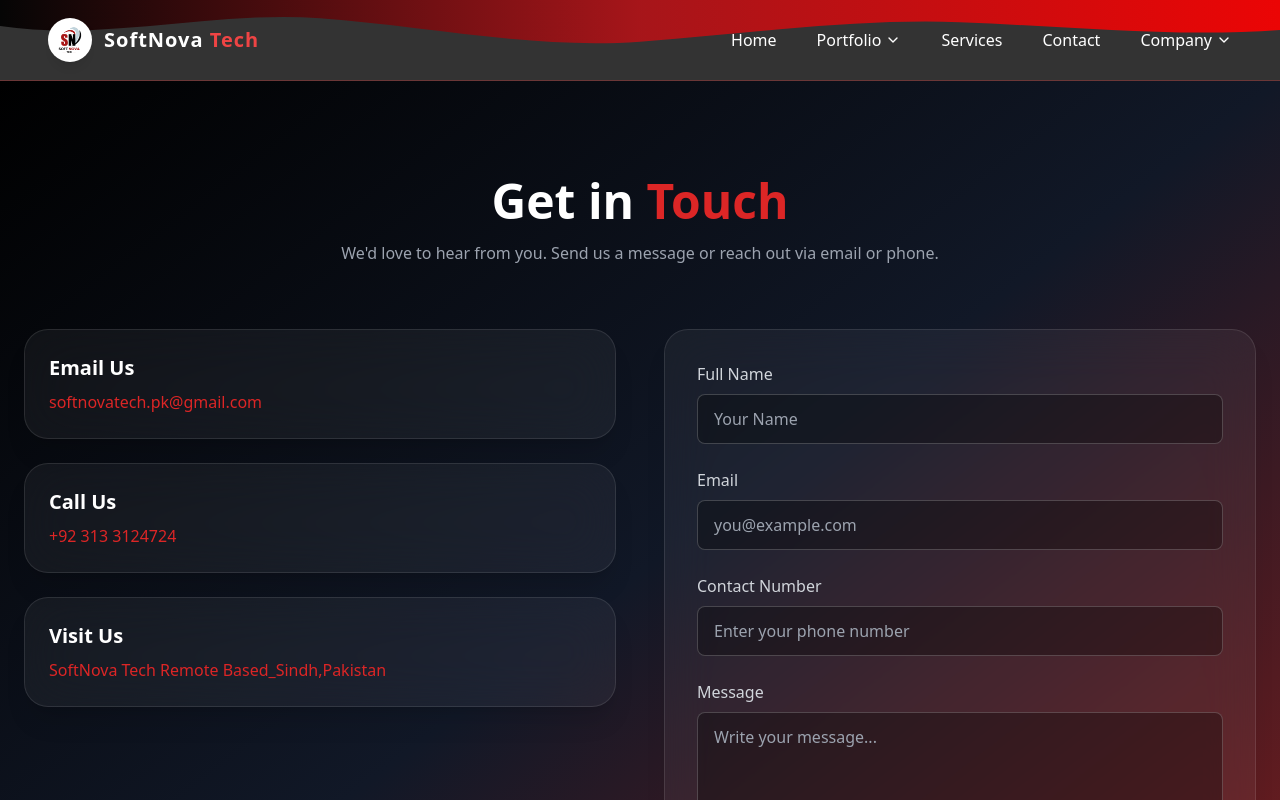
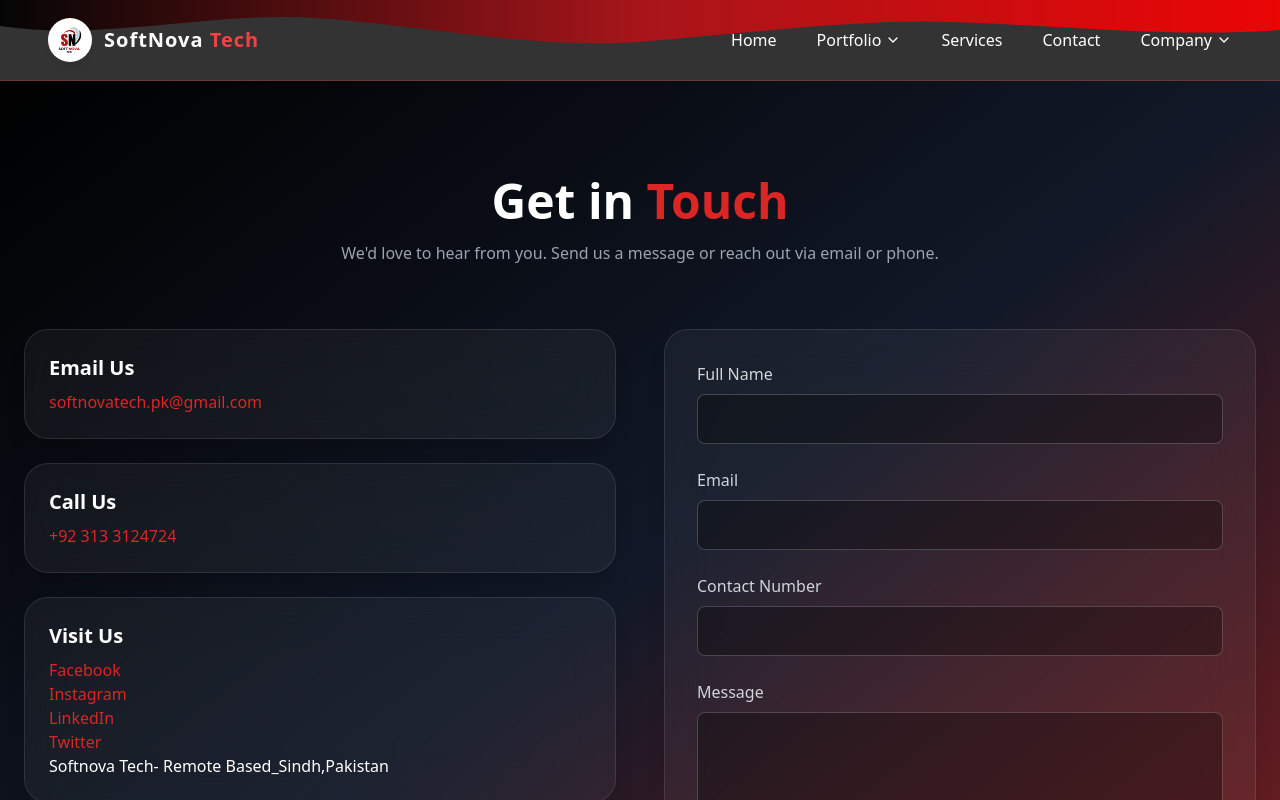
Before and after one commit to softnovatech26/softnova-website, a React (Create React App) app in the folder frontend/: page /contact in a window 1280 px wide. Shown: the top 800 px of the page. Built offline with nearby package versions, Linux system fonts and the light colour scheme.

Commit message:
Contact page e

```diff
--- a/frontend/src/pages/Contact.jsx
+++ b/frontend/src/pages/Contact.jsx
@@ -5,6 +5,7 @@
   const [formData, setFormData] = useState({
     name: "",
     email: "",
+    phone: "", // ✅ FIX
     message: ""
   });
   const [isSubmitting, setIsSubmitting] = useState(false);
@@ -35,7 +36,7 @@
 
       if (data.success) {
         setSubmitStatus("Message sent successfully!");
-        setFormData({ name: "", email: "", message: "" });
+        setFormData({ name: "", email: "", phone: "", message: "" }); // ✅ FIX
       } else {
         setSubmitStatus("Error: " + JSON.stringify(data.errors));
       }
@@ -61,100 +62,77 @@
 
         <div className="max-w-7xl mx-auto grid md:grid-cols-2 gap-12">
           <div className="space-y-6">
-            <div
-              className="group relative rounded-3xl overflow-hidden
-              bg-white/5 border border-white/10 backdrop-blur-xl
-              shadow-xl transform transition duration-500
-              hover:-translate-y-4 hover:shadow-red-900/40 p-6"
-            >
+
+            <div className="group relative rounded-3xl overflow-hidden bg-white/5 border border-white/10 backdrop-blur-xl shadow-xl transform transition duration-500 hover:-translate-y-4 hover:shadow-red-900/40 p-6">
               <h3 className="text-xl font-semibold mb-2">Email Us</h3>
-              <a
-                href="mailto:softnovatech.pk@gmail.com"
-                className="text-red-600 hover:underline"
-              >
+              <a href="mailto:softnovatech.pk@gmail.com" className="text-red-600 hover:underline">
                 softnovatech.pk@gmail.com
               </a>
             </div>
 
-            <div
-              className="group relative rounded-3xl overflow-hidden
-              bg-white/5 border border-white/10 backdrop-blur-xl
-              shadow-xl transform transition duration-500
-              hover:-translate-y-4 hover:shadow-red-900/40 p-6"
-            >
+            <div className="group relative rounded-3xl overflow-hidden bg-white/5 border border-white/10 backdrop-blur-xl shadow-xl transform transition duration-500 hover:-translate-y-4 hover:shadow-red-900/40 p-6">
               <h3 className="text-xl font-semibold mb-2">Call Us</h3>
-              <a
-                href="tel:+923133124724"
-                className="text-red-600 hover:underline"
-              >
+              <a href="tel:+923133124724" className="text-red-600 hover:underline">
                 +92 313 3124724
               </a>
             </div>
 
-            <div
-              className="group relative rounded-3xl overflow-hidden
-              bg-white/5 border border-white/10 backdrop-blur-xl
-              shadow-xl transform transition duration-500
-              hover:-translate-y-4 hover:shadow-red-900/40 p-6"
-            >
+            {/* ✅ FIXED VISIT SECTION */}
+            <div className="group relative rounded-3xl overflow-hidden bg-white/5 border border-white/10 backdrop-blur-xl shadow-xl transform transition duration-500 hover:-translate-y-4 hover:shadow-red-900/40 p-6">
               <h3 className="text-xl font-semibold mb-2">Visit Us</h3>
+
               <a
-                href="https://goo.gl/maps/example"
+                href="https://maps.google.com/?q=Sindh,Pakistan"
                 target="_blank"
                 rel="noopener noreferrer"
-                className="text-red-600 hover:underline"
+                className="text-red-600 hover:underline block"
               >
-                SoftNova Tech Remote Based_Sindh,Pakistan
+
               </a>
+
+              <a href="https://www.facebook.com/softnova.tech" target="_blank" className="text-red-600 hover:underline block">
+                Facebook
+              </a>
+
+              <a href="https://www.instagram.com/softnova.tech" target="_blank" className="text-red-600 hover:underline block">
+                Instagram
+              </a>
+
+              <a href="https://www.linkedin.com/company/soft-nova-tech" target="_blank" className="text-red-600 hover:underline block">
+                LinkedIn
+              </a>
+
+              <a href="https://x.com/SoftNova94" target="_blank" className="text-red-600 hover:underline block">
+                Twitter
+              </a>
+
+              <div>Softnova Tech- Remote Based_Sindh,Pakistan</div>
             </div>
+
           </div>
 
           <form
             onSubmit={handleSubmit}
-            className="group relative rounded-3xl overflow-hidden
-              bg-white/5 border border-white/10 backdrop-blur-xl
-              shadow-xl transform transition duration-500
-              hover:-translate-y-4 hover:shadow-red-900/40 p-8 space-y-6"
+            className="group relative rounded-3xl overflow-hidden bg-white/5 border border-white/10 backdrop-blur-xl shadow-xl transform transition duration-500 hover:-translate-y-4 hover:shadow-red-900/40 p-8 space-y-6"
           >
             <div>
               <label className="block text-gray-300 mb-2">Full Name</label>
-              <input
-                type="text"
-                name="name"
-                value={formData.name}
-                onChange={handleChange}
-                placeholder="Your Name"
-                required
-                className="w-full px-4 py-3 rounded-lg bg-black/30 text-white border border-white/20 focus:outline-none focus:ring-2 focus:ring-red-600"
-              />
+              <input type="text" name="name" value={formData.name} onChange={handleChange} required className="w-full px-4 py-3 rounded-lg bg-black/30 text-white border border-white/20 focus:outline-none focus:ring-2 focus:ring-red-600" />
             </div>
-            <div> <label className="block text-gray-300 mb-2">Email</label> <input type="email" name="email" value={formData.email} onChange={handleChange} placeholder="you@example.com" required className="w-full px-4 py-3 rounded-lg bg-black/30 text-white border border-white/20 focus:outline-none focus:ring-2 focus:ring-red-600" /> </div>
+
             <div>
-          <label className="block text-gray-300 mb-2">Contact Number</label>
-          <input
-            type="tel"
-            name="phone"
-            value={formData.phone}
-            onChange={handleChange}
-            placeholder="Enter your phone number"
-            required
-            className="w-full px-4 py-3 rounded-lg bg-black/30 text-white border border-white/20 focus:outline-none focus:ring-2 focus:ring-red-600"
-          />
-        </div>
+              <label className="block text-gray-300 mb-2">Email</label>
+              <input type="email" name="email" value={formData.email} onChange={handleChange} required className="w-full px-4 py-3 rounded-lg bg-black/30 text-white border border-white/20 focus:outline-none focus:ring-2 focus:ring-red-600" />
+            </div>
 
-
+            <div>
+              <label className="block text-gray-300 mb-2">Contact Number</label>
+              <input type="tel" name="phone" value={formData.phone} onChange={handleChange} required className="w-full px-4 py-3 rounded-lg bg-black/30 text-white border border-white/20 focus:outline-none focus:ring-2 focus:ring-red-600" />
+            </div>
 
             <div>
               <label className="block text-gray-300 mb-2">Message</label>
-              <textarea
-                name="message"
-                value={formData.message}
-                onChange={handleChange}
-                rows="5"
-                placeholder="Write your message..."
-                required
-                className="w-full px-4 py-3 rounded-lg bg-black/30 text-white border border-white/20 focus:outline-none focus:ring-2 focus:ring-red-600"
-              ></textarea>
+              <textarea name="message" value={formData.message} onChange={handleChange} rows="5" required className="w-full px-4 py-3 rounded-lg bg-black/30 text-white border border-white/20 focus:outline-none focus:ring-2 focus:ring-red-600"></textarea>
             </div>
 
             {submitStatus && (
@@ -167,11 +145,7 @@
               </div>
             )}
 
-            <button
-              type="submit"
-              disabled={isSubmitting}
-              className="w-full bg-red-600 hover:bg-red-700 transition text-white font-semibold py-3 rounded-full disabled:opacity-50 disabled:cursor-not-allowed"
-            >
+            <button type="submit" disabled={isSubmitting} className="w-full bg-red-600 hover:bg-red-700 transition text-white font-semibold py-3 rounded-full disabled:opacity-50">
               {isSubmitting ? "Sending..." : "Send Message"}
             </button>
           </form>
```
